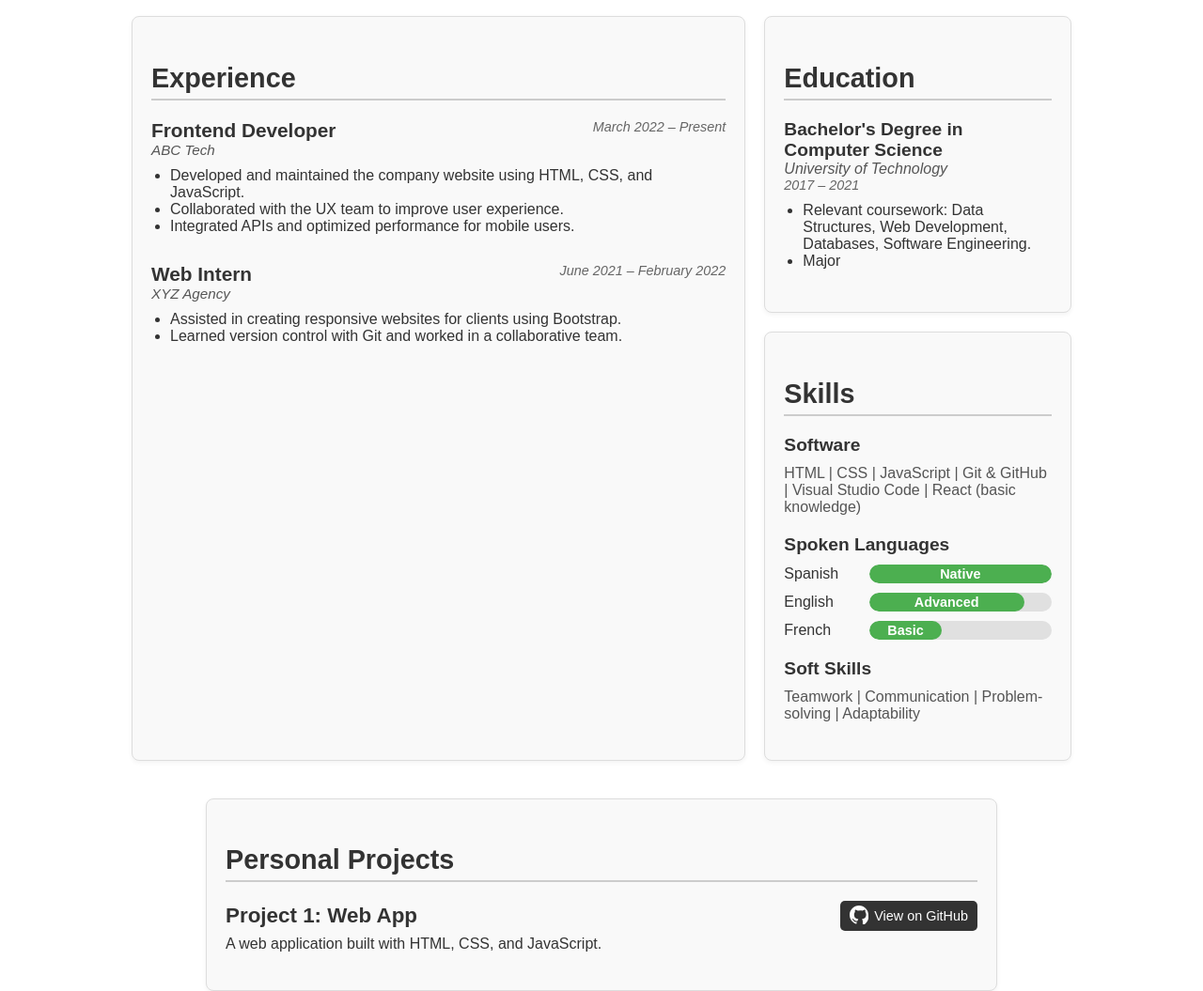
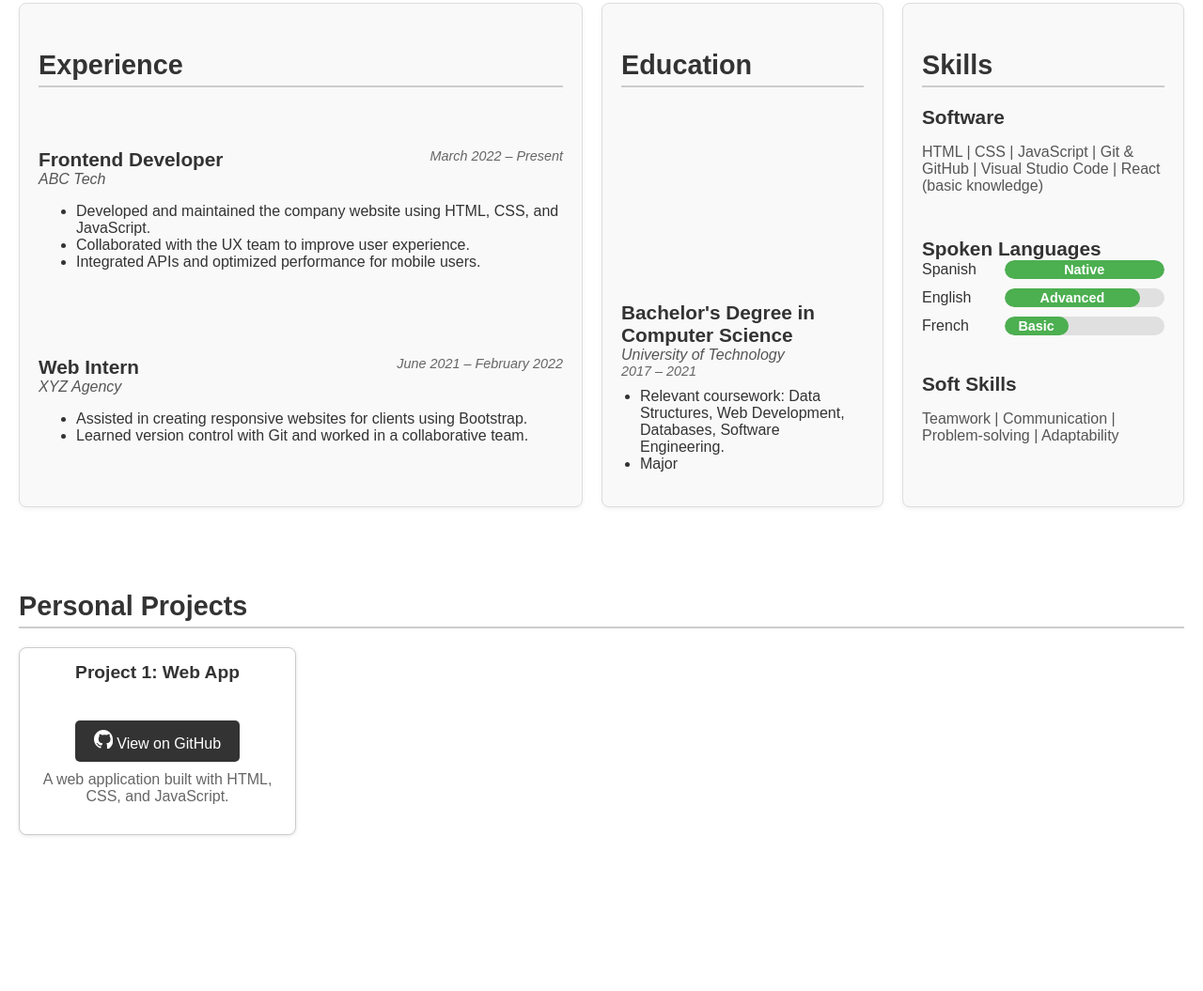
Before and after one commit to JaviS9/cv-web, a plain HTML site: page index.html in a window 1280 px wide. Shown: the part 181-1236 px from the top of the page at 94% size. After the commit the page ends 1110 px from the top, so only its background shows below. Drawn offline with Linux system fonts and the light colour scheme.

Commit message:
master: structure WIP. text alignment pendant and personal proejects has to be in a container

```diff
--- a/css/styles.css
+++ b/css/styles.css
@@ -1,4 +1,4 @@
-/* Basic styles */
+/* Basic Styles */
 body {
   font-family: Arial, sans-serif;
   margin: 0;
@@ -7,31 +7,6 @@ body {
   color: #333;
 }
 
-/* Common styles for sections */
-.section {
-  padding: 5px;
-  max-width: 800px;
-  margin: auto;
-}
-
-.section h3 {
-  font-size: 1.8rem;
-  border-bottom: 2px solid #ccc;
-  padding-bottom: 5px;
-  margin-bottom: 20px;
-}
-
-h4 {
-  margin: 0;
-  font-size: 1.3rem;
-  color: #333;
-}
-
-p {
-  margin: 5px 0 10px;
-}
-
-/* Header */
 header {
   background-color: #f5f5f5;
   padding: 20px;
@@ -64,77 +39,47 @@ header a:hover {
   text-decoration: underline;
 }
 
-/* Experience section */
-#experience {
+/* Main container for experience, education, and skills */
+.main-container {
+  display: grid;
+  grid-template-columns: 2fr 1fr 1fr; /* experiencia, educación, skills */
+  gap: 20px;
   padding: 20px;
-  max-width: 800px;
-  margin: auto;
+  box-sizing: border-box;
+  min-height: 200px;
 }
 
-#experience h3 {
+/* Section boxes */
+.section-box {
+  background-color: #f9f9f9;
+  padding: 20px;
+  border-radius: 8px;
+  border: 1px solid #ddd;
+  box-shadow: 0 2px 5px rgba(0, 0, 0, 0.05);
+  display: flex;
+  flex-direction: column;
+  justify-content: space-between;
+  height: 100%;
+  min-height: 100%;
+  box-sizing: border-box;
+}
+
+h3 {
   font-size: 1.8rem;
   border-bottom: 2px solid #ccc;
   padding-bottom: 5px;
   margin-bottom: 20px;
 }
 
-.job {
+/* Specific Section Styling */
+#experience .job,
+#education .edu-entry,
+#skills .skill-category {
   margin-bottom: 30px;
 }
 
-.job-header {
-  display: flex;
-  justify-content: space-between;
-  align-items: flex-start;
-  flex-wrap: wrap;
-  margin-bottom: 10px;
-}
-
-.job-title h4 {
-  margin: 0;
-  font-size: 1.3rem;
-  color: #333;
-}
-
-.company {
-  margin: 0;
-  color: #555;
-  font-style: italic;
-  font-size: 0.95rem;
-}
-
-.job-dates p {
-  margin: 0;
-  color: #666;
-  font-style: italic;
-  text-align: right;
-  font-size: 0.9rem;
-}
-
-.job ul {
-  padding-left: 20px;
-  list-style-type: disc;
-  margin-top: 5px;
-}
-
-/* Education section */
-#education {
-  padding: 20px;
-  max-width: 800px;
-  margin: auto;
-}
-
-#education h3 {
-  font-size: 1.8rem;
-  border-bottom: 2px solid #ccc;
-  padding-bottom: 5px;
-  margin-bottom: 20px;
-}
-
-.education-entry {
-  margin-bottom: 25px;
-}
-
+/* Flex for headers in job/education sections */
+.job-header,
 .edu-header {
   display: flex;
   justify-content: space-between;
@@ -143,18 +88,22 @@ header a:hover {
   margin-bottom: 10px;
 }
 
-.degree-info h4 {
+.job-title h4,
+.degree-info h4,
+.skill-category h4 {
   margin: 0;
-  font-size: 1.2rem;
+  font-size: 1.3rem;
   color: #333;
 }
 
+.company,
 .institution {
   margin: 0;
+  color: #555;
   font-style: italic;
-  color: #555;
 }
 
+.job-dates p,
 .edu-dates p {
   margin: 0;
   color: #666;
@@ -163,6 +112,7 @@ header a:hover {
   text-align: right;
 }
 
+/* Education Entries */
 .education-entry ul {
   padding-left: 20px;
   list-style-type: disc;
@@ -170,39 +120,12 @@ header a:hover {
 }
 
 /* Skills section */
-#skills {
-  padding: 20px;
-  max-width: 800px;
-  margin: auto;
-}
-
-#skills h3 {
-  font-size: 1.8rem;
-  border-bottom: 2px solid #ccc;
-  padding-bottom: 5px;
-  margin-bottom: 20px;
-}
-
-.skill-category {
-  margin-bottom: 20px;
-}
-
-.skill-category h4 {
-  margin-bottom: 10px;
-  color: #333;
-  font-size: 1.2rem;
-}
-
 .skill-list {
   display: flex;
   flex-wrap: wrap;
   gap: 10px;
   font-size: 1rem;
   color: #555;
-}
-
-.skill-list p {
-  margin: 0;
 }
 
 .language-skill {
@@ -242,112 +165,108 @@ header a:hover {
   font-weight: bold;
 }
 
-/* Personal Projects section */
-#personal-projects {
-  padding: 20px;
-  max-width: 800px;
-  margin: auto;
+/* Full-width section for personal projects */
+.section-full {
+  width: 100%;
+  padding: 40px 20px;
+  box-sizing: border-box;
 }
 
-#personal-projects h3 {
-  font-size: 1.8rem;
-  border-bottom: 2px solid #ccc;
-  padding-bottom: 5px;
-  margin-bottom: 20px;
-}
-
-/* Project container styles */
-.project {
-  margin-bottom: 20px;
-}
-
-.project-header {
-  display: flex;
-  justify-content: space-between;
-  align-items: center;
-}
-
-.project h4 {
-  font-size: 1.4rem;
-  color: #333;
-  margin: 0;
-}
-
-.github-link {
-  display: flex;
-  align-items: center;
-  justify-content: center;
-  background-color: #333;
-  color: white;
-  text-decoration: none;
-  padding: 5px 10px;
-  border-radius: 5px;
-  font-size: 0.9rem;
-  transition: background-color 0.3s ease;
-}
-
-.github-link:hover {
-  background-color: #555;
-}
-
-.github-icon {
-  margin-right: 10px;
-  margin-bottom: 3px;
-  width: 16px;
-  height: 16px;
-}
-
-.github-link span {
-  margin-bottom: 6px;
-}
-
-.main-container {
-  display: flex;
-  flex-wrap: wrap;
-  max-width: 1000px;
-  margin: 40px auto;
+/* Projects Grid */
+.project-grid {
+  display: grid;
+  grid-template-columns: repeat(4, 1fr);
   gap: 20px;
 }
 
-/* Columna izquierda (experiencia) */
-.left-column {
-  flex: 2;
-  min-width: 300px;
-  display: flex;
-  flex-direction: column;
-}
-
-/* Columna derecha (educación + habilidades) */
-.right-column {
-  flex: 1;
-  min-width: 300px;
+.project-card {
+  background-color: #fff;
+  border: 1px solid #ccc;
+  padding: 15px;
+  border-radius: 8px;
+  box-shadow: 0 1px 4px rgba(0, 0, 0, 0.1);
+  text-align: center;
   display: flex;
   flex-direction: column;
   justify-content: space-between;
-  gap: 20px;
+  transition: transform 0.3s ease, box-shadow 0.3s ease;
 }
 
-/* Secciones internas */
-.section-box {
-  background-color: #f9f9f9;
-  padding: 20px;
-  border-radius: 8px;
-  border: 1px solid #ddd;
-  flex: 1;
-  box-shadow: 0 2px 5px rgba(0, 0, 0, 0.05);
+.project-card:hover {
+  transform: translateY(-5px);
+  box-shadow: 0 8px 16px rgba(0, 0, 0, 0.15);
 }
 
-/* Responsivo para pantallas pequeñas */
+.project-image {
+  width: 100%;
+  height: 160px;
+  object-fit: cover;
+  border-radius: 6px;
+  margin-bottom: 10px;
+}
+
+.project-category {
+  font-size: 0.85rem;
+  font-weight: bold;
+  color: #0077b5;
+  text-transform: uppercase;
+  margin-bottom: 5px;
+}
+
+.project-card h4 {
+  margin-top: 0;
+  font-size: 1.2rem;
+  color: #333;
+}
+
+.project-card p {
+  font-size: 1rem;
+  color: #666;
+  margin-top: 10px;
+}
+
+.project-card a {
+  text-decoration: none;
+  color: #fff;
+  background-color: #333;
+  padding: 10px 20px;
+  border-radius: 5px;
+  display: inline-block;
+  margin-top: 15px;
+  transition: background-color 0.3s;
+}
+
+.project-card a:hover {
+  background-color: #0077b5;
+}
+
+/* Responsive Behavior */
+@media (max-width: 1200px) {
+  .project-grid {
+    grid-template-columns: repeat(3, 1fr);
+  }
+}
+
+@media (max-width: 900px) {
+  .project-grid {
+    grid-template-columns: repeat(2, 1fr);
+  }
+}
+
 @media (max-width: 768px) {
   .main-container {
+    display: flex;
     flex-direction: column;
+    gap: 20px;
   }
 
-  .left-column, .right-column {
+  #experience,
+  #education,
+  #skills {
     width: 100%;
   }
 
-  .right-column {
-    flex-direction: column;
+  .project-grid {
+    grid-template-columns: 1fr;
   }
 }
--- a/index.html
+++ b/index.html
@@ -16,9 +16,9 @@
             <a href="https://linkedin.com/in/yourprofile" target="_blank">LinkedIn</a>
         </p>
     </header>
+
     <div class="main-container">
-        <div class="left-column">
-            <section id="experience" class="section-box">
+        <section id="experience" class="section-box experience-box">
             <h3>Experience</h3>
             <article class="job">
                 <div class="job-header">
@@ -36,7 +36,6 @@
                     <li>Integrated APIs and optimized performance for mobile users.</li>
                 </ul>
             </article>
-
             <article class="job">
                 <div class="job-header">
                     <div class="job-title">
@@ -53,9 +52,7 @@
                 </ul>
             </article>
         </section>
-        </div>
-        <div class="right-column">
-            <section id="education" class="section-box">
+        <section id="education" class="section-box education-box">
             <h3>Education</h3>
             <article class="education-entry">
                 <div class="edu-header">
@@ -73,7 +70,7 @@
                 </ul>
             </article>
         </section>
-            <section id="skills" class="section-box">
+        <section id="skills" class="section-box skills-box">
             <h3>Skills</h3>
             <div class="skill-category">
                 <h4>Software</h4>
@@ -116,15 +113,15 @@
             </div>
         </section>
     </div>
-    </div>
-    <section id="personal-projects" class="section-box">
+
+    <section id="personal-projects" class="section-full">
         <h3>Personal Projects</h3>
-        <div class="project">
+        <div class="project-grid">
+            <div class="project-card">
                 <div class="project-header">
                     <h4>Project 1: Web App</h4>
                     <a href="https://github.com/yourusername/project1" class="github-link">
                         <span class="github-icon">
-                <!-- SVG GitHub Icon -->
                             <svg xmlns="http://www.w3.org/2000/svg" width="20" height="20" fill="currentColor" class="bi bi-github" viewBox="0 0 16 16">
                                 <path d="M8 0C3.58 0 0 3.58 0 8c0 3.53 2.29 6.53 5.47 7.59.4.07.55-.17.55-.38 0-.18-.01-.66-.01-1.27-2.22.48-2.69-1.07-2.69-1.07-.36-.91-.88-1.15-.88-1.15-.72-.5.06-.49.06-.49.8.06 1.22.83 1.22.83.94 1.58 2.49 1.12 3.08.85.1-.68.37-1.12.67-1.37-1.78-.2-3.64-.89-3.64-3.95 0-.87.31-1.58.82-2.14-.08-.2-.35-.91.07-1.9 0 0 .67-.22 2.2.85a7.79 7.79 0 0 1 2.02-.27c.69 0 1.4.09 2.04.27 1.52-1.07 2.19-.85 2.19-.85.43 1 .15 1.7.07 1.9.51.56.82 1.27.82 2.14 0 3.06-1.87 3.75-3.65 3.95.39.32.74.95.74 1.91 0 1.38-.01 2.49-.01 2.83 0 .21.15.46.56.38A7.97 7.97 0 0 0 16 8c0-4.42-3.58-8-8-8z"/>
                             </svg>
@@ -134,7 +131,7 @@
                 </div>
                 <p>A web application built with HTML, CSS, and JavaScript.</p>
             </div>
+        </div>
     </section>
-
 </body>
 </html>
```
Lines whose indentation alone changed are shown as unchanged.
